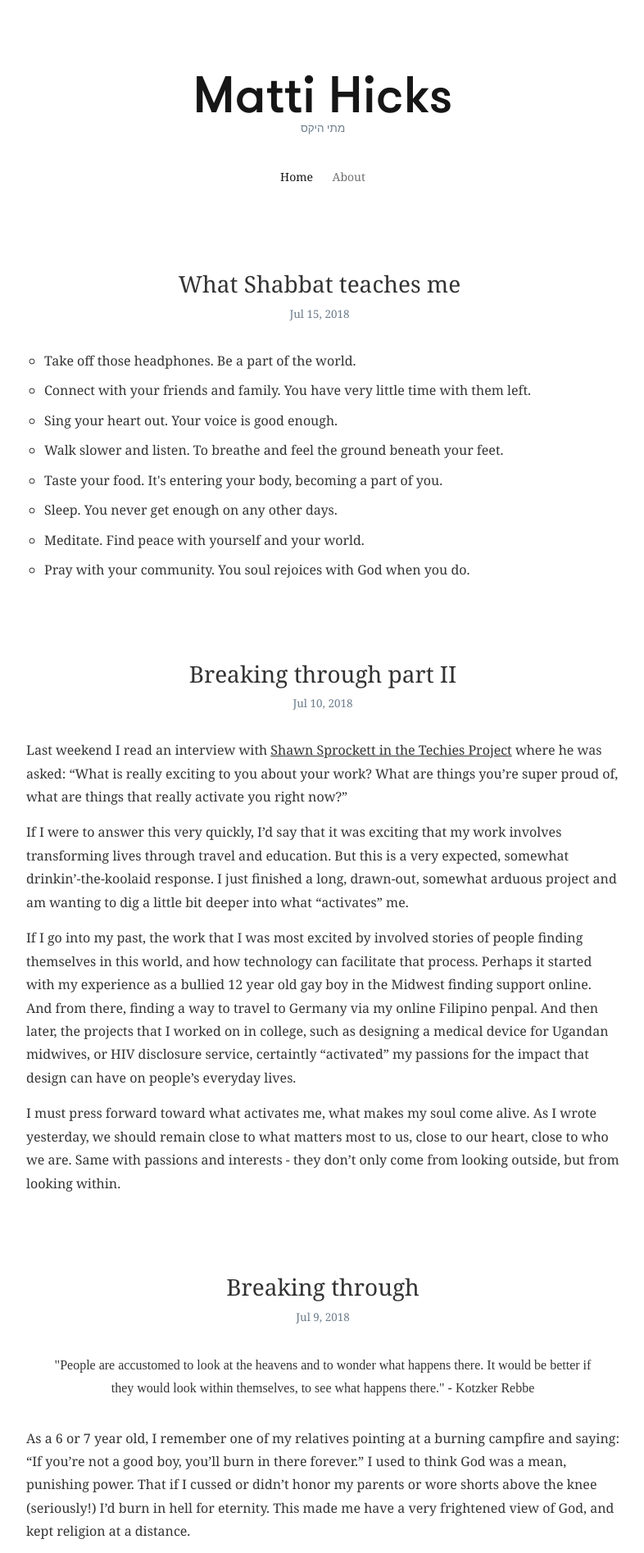
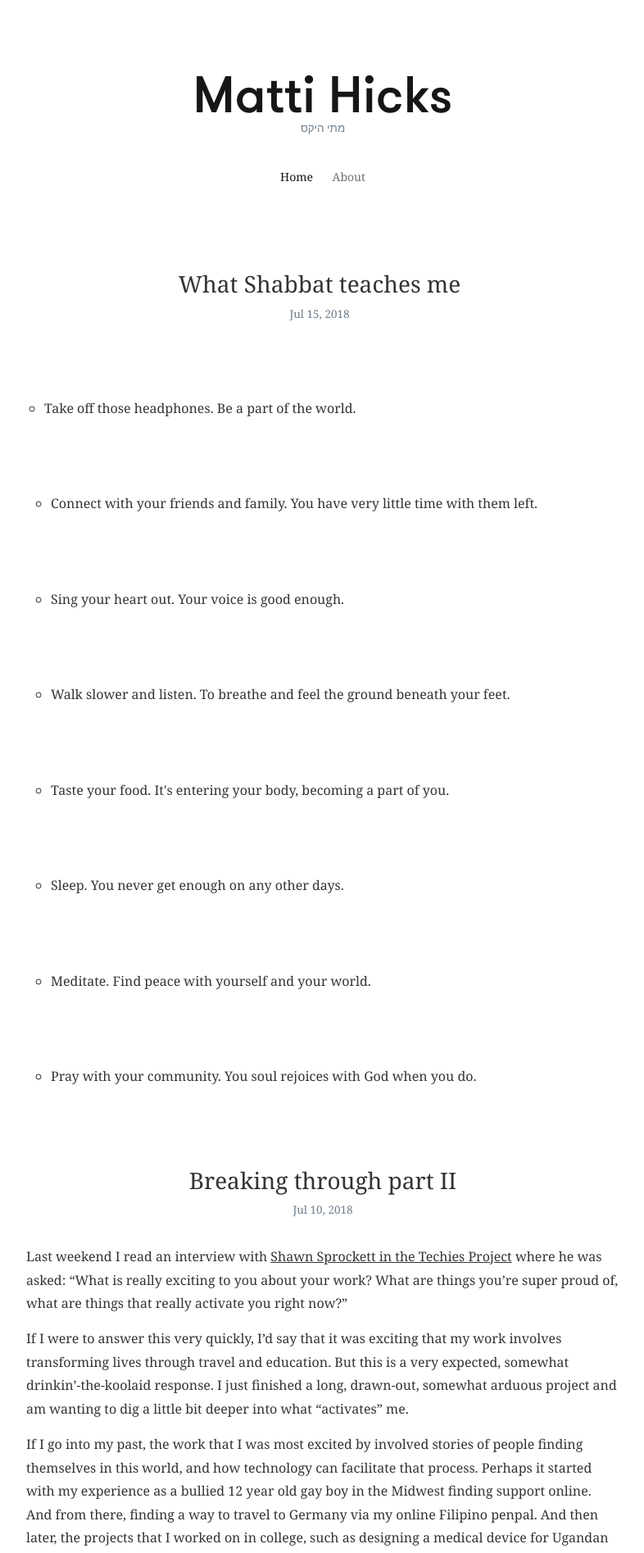
Before and after one commit to mattihicks/matthewmatthew, a Jekyll site: the page built from index.html, in a window 1280 px wide. Shown: the top 1895 px of the page at 82% size, without its empty margins (246-1032 px from the left). Built offline with Jekyll 4.4.1, drawn with Linux system fonts in a browser that asks for light colours; some web fonts are replaced.

Commit message:
better style

```diff
--- a/_sass/_layout.scss
+++ b/_sass/_layout.scss
@@ -253,7 +253,5 @@
 
 
 .listBlog li {
-    margin-top: 0;
-    margin: 0;
-    margin-bottom: 8px;
+    margin: 0 0 8 0;
 }
```
